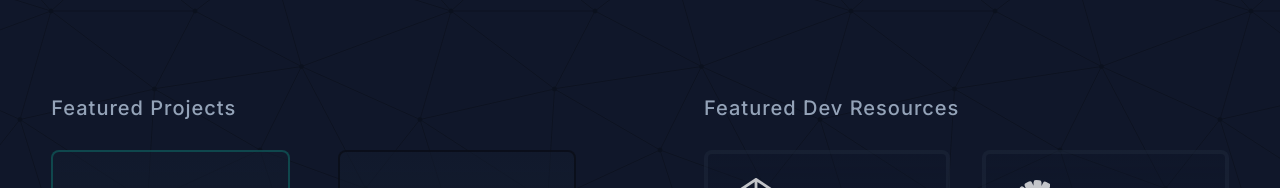
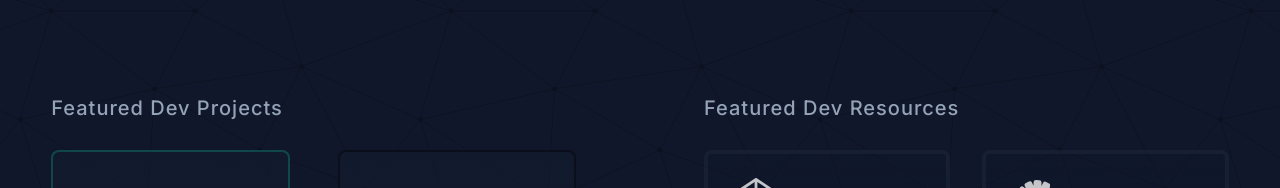
Before and after one commit to michaelgainford/michaelgainford.github.io, a Next.js app: page / in a window 1280 px wide. Shown: the part 180-368 px from the top of the page. Built offline with nearby package versions, Linux system fonts and the light colour scheme; what tailwindcss-motion would draw is missing.

Commit message:
Updated wording of heading.

```diff
--- a/components/page_home/Home_Projects.jsx
+++ b/components/page_home/Home_Projects.jsx
@@ -8,7 +8,7 @@ const featuredProjects = DataForAllProjects.filter(project => project.featuredPr
 export default function COMPONENT_HOME_PROJECTS() {
 	return (
 		<div className="w-full projects-list">
-			<H2SectionHeader text="Featured Projects" />
+			<H2SectionHeader text="Featured Dev Projects" />
 			<div className="grid grid-cols-2 gap-6 sm:grid-cols-4 sm:gap-4 md:gap-8 lg:gap-8 lg:grid-cols-2 xl:gap-12 2xl:grid-cols-2 motion motion-preset-slide-up motion-delay-[1000ms]">
 			{featuredProjects.map((project, index) => (
 				<Link
```
